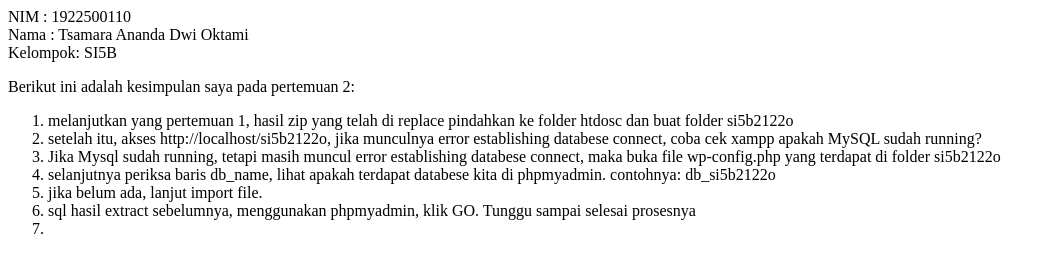
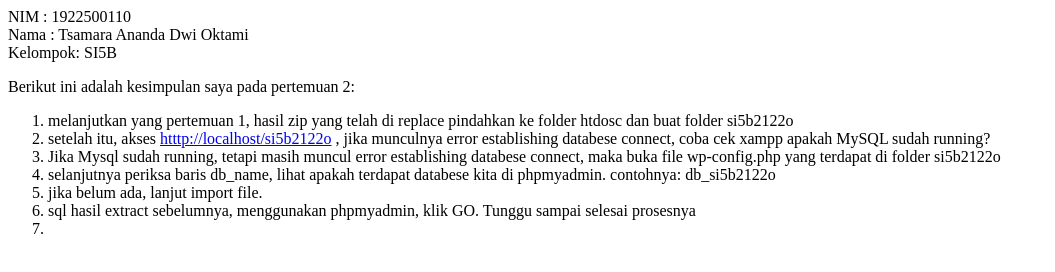
Before and after one commit to TsamaraAnanda27/si5b2122o, a plain HTML site: page 2/index.html in a window 1280 px wide. Shown: the whole page, without its empty margins (0-1055 px from the left). Drawn offline with Linux system fonts and the light colour scheme.

Commit message:
Update index.html

```diff
--- a/2/index.html
+++ b/2/index.html
@@ -6,7 +6,7 @@ Kelompok: SI5B<br>
 
 <ol>
   <li>melanjutkan yang pertemuan 1, hasil zip yang telah di replace pindahkan ke folder htdosc dan buat folder si5b2122o</li>
-  <li>setelah itu, akses http://localhost/si5b2122o, jika munculnya error establishing databese connect, coba cek xampp apakah MySQL sudah running?</li>
+  <li>setelah itu, akses <a href="http://localhost/si5b2122o" target+"_blank">htttp://localhost/si5b2122o</a> , jika munculnya error establishing databese connect, coba cek xampp apakah MySQL sudah running?</li>
   <li>Jika Mysql sudah running, tetapi masih muncul error establishing databese connect, maka buka file wp-config.php yang terdapat di folder si5b2122o</li>
   <li>selanjutnya periksa baris db_name, lihat apakah terdapat databese kita di phpmyadmin. contohnya: db_si5b2122o</li>
   <li>jika belum ada, lanjut import file.
```
